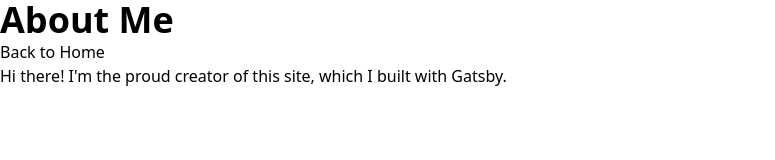
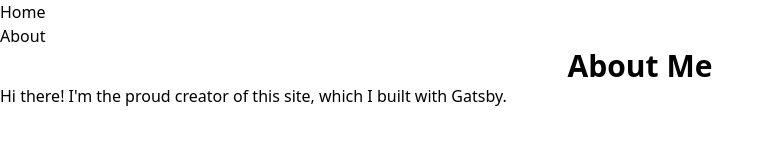
Before and after one commit to git-rony/gatsby-site-learn, a Gatsby site: page /about in a window 1280 px wide. Shown: the whole page, without its empty margins (0-775 px from the left). Built offline with nearby package versions, Linux system fonts and the light colour scheme; Gatsby itself is replaced by a stand-in of ours.

Commit message:
layout added

```diff
--- /dev/null
+++ b/src/components/layout.js
@@ -0,0 +1,23 @@
+import { Link } from 'gatsby';
+import * as React from 'react';
+
+const LayOut = ({pageTitle, children}) =>{
+    return (
+            <>
+            <nav>
+        <ul>
+          <li><Link to="/">Home</Link></li>
+          <li><Link to="/about">About</Link></li>
+        </ul>
+      </nav>
+
+      <main>
+      <h2 className='text-center text-3xl font-semibold'>{pageTitle}</h2>
+        {children}
+        </main>
+
+            </>
+    )
+}
+
+export default LayOut;
--- a/src/pages/about.js
+++ b/src/pages/about.js
@@ -1,13 +1,14 @@
-import { Link } from 'gatsby';
 import * as React from 'react';
+import LayOut from '../components/layout';
 import { SEO } from '../components/seo';
 
 const AboutPage = ()=>{
     return (
         <main>
-            <h1 className='text-4xl font-bold'>About Me</h1>
-            <Link to="/">Back to Home</Link>
+            <LayOut pageTitle={'About Me'}>
             <p>Hi there! I'm the proud creator of this site, which I built with Gatsby.</p>
+            </LayOut>
+
         </main>
 
     )
--- a/src/pages/index.js
+++ b/src/pages/index.js
@@ -1,11 +1,11 @@
-import { Link } from 'gatsby';
 import * as React from 'react';
+import LayOut from '../components/layout';
 const IndexPage = ()=> {
   return (
     <main>
-      <h2 className='text-center text-3xl font-semibold'>WelCome to my GatsBy Site !</h2>
-      <Link to="/about">About</Link>
+      <LayOut pageTitle={'WelCome to my GatsBy Site !'}>
       <p className='text-xl font-medium'>I'm making this by following the Gatsby Tutorial.</p>
+      </LayOut>
     </main>
   )
 }
```
